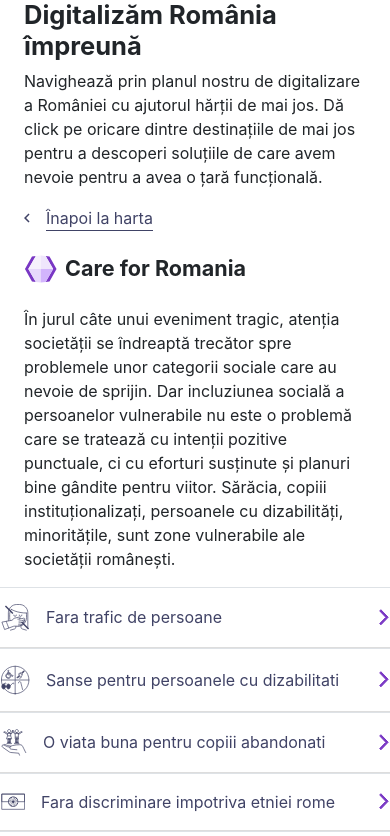
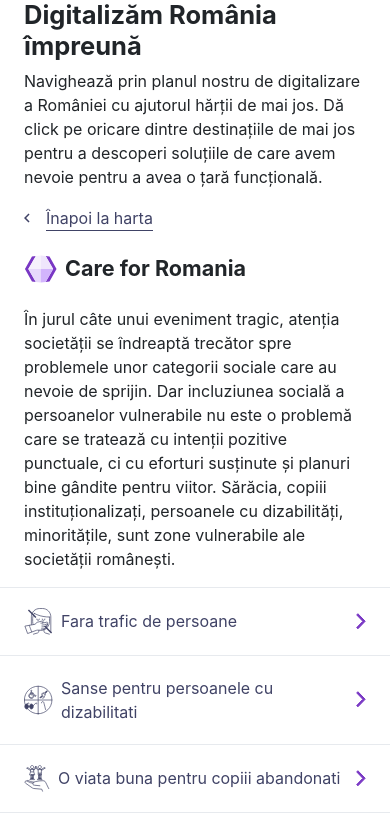
Before and after one commit to code4romania/code-for-map, a Vue app: page /code4ro/care4ro in a window 390 px wide. Shown: the top 836 px of the page. Built offline with nearby package versions, Linux system fonts and the light colour scheme.

Commit message:
updates to mobile map buttons

```diff
--- a/src/components/MobileHighwaySolutions.vue
+++ /dev/null
@@ -1,47 +0,0 @@
-<template>
-  <b-row>
-    <b-col cols="12" class="p-0 m-0">
-      <router-link
-        :to="{
-          name: 'Solution',
-          params: {
-            slug: slug,
-            _slug: highway_slug
-          }
-        }"
-      >
-        <div
-          class="d-flex align-items-center justify-content-between border-top last-child-border py-3"
-        >
-          <div class="d-flex align-items-center pl-3">
-            <img :src="icon" :alt="title" />
-            <p class="p-0 m-0 px-3">
-              {{ title }}
-            </p>
-          </div>
-          <!-- Chevron left displayed till 1024px -->
-          <img class="img-fluid mx-3" :src="chevron" alt="chevron right" />
-        </div>
-      </router-link>
-    </b-col>
-  </b-row>
-</template>
-
-<script>
-export default {
-  name: "MobileHighwaySolutions",
-  props: {
-    slug: String,
-    highway_slug: String,
-    icon: String,
-    title: String,
-    chevron: String
-  }
-};
-</script>
-
-<style scoped>
-.last-child-border:last-child {
-  border-bottom: 1px solid #ddd;
-}
-</style>
--- a/src/components/header/BackToMapLink.vue
+++ b/src/components/header/BackToMapLink.vue
@@ -1,9 +1,6 @@
 <template>
   <div class="BackToMapLink mb-4" :class="back.visible ? '' : 'd-none'">
-    <router-link
-      :to="{ name: 'Map' }"
-      class="d-inline-block"
-    >
+    <router-link :to="{ name: 'Map' }" class="d-inline-block">
       <span class="d-flex align-items-center ">
         <img :src="back.icon" alt="" />
         <span class="p-0 m-0 ml-3 text-primary border-bottom border-primary">
--- a/src/components/map/HighwayButton.vue
+++ b/src/components/map/HighwayButton.vue
@@ -2,7 +2,7 @@
   <!-- Map highway solutions button links -->
   <router-link
     :to="{ name: 'Highway' }"
-    class="badge-pill btn bg-white scale btn-fade HighwayButton"
+    class="badge-pill btn bg-white scale btn-fade d-none d-lg-block HighwayButton"
     :class="`btn-outline-${color}`"
     :style="{ top: solution_button.btn.top, left: solution_button.btn.left }"
   >
--- a/src/components/map/MapButton.vue
+++ b/src/components/map/MapButton.vue
@@ -21,7 +21,7 @@
 <script>
 export default {
   /** Component name. */
-  name: "MapButtonAndHighway",
+  name: "MapButton",
   /** Recived props. */
   props: {
     highway: Object,
--- /dev/null
+++ b/src/components/map/SegmentButton.vue
@@ -0,0 +1,31 @@
+<template>
+  <router-link
+    :to="{
+      name: 'Solution',
+      params: {
+        slug: slug,
+        _slug: highway_slug
+      }
+    }"
+    class="d-lg-none d-flex justify-content-between align-items-center SegmentButton"
+  >
+    <div class="SegmentButton-icon">
+      <img :src="icon" :alt="title" />
+    </div>
+    <div class="flex-fill mx-2">{{ title }}</div>
+    <img class="icon" :src="chevron" alt="chevron right" />
+  </router-link>
+</template>
+
+<script>
+export default {
+  name: "SegmentButton",
+  props: {
+    slug: String,
+    highway_slug: String,
+    icon: String,
+    title: String,
+    chevron: String
+  }
+};
+</script>
--- a/src/scss/_map.scss
+++ b/src/scss/_map.scss
@@ -50,3 +50,27 @@
   max-width: 180px;
   position: absolute;
 }
+
+.SegmentButton {
+  border-top: 1px solid $light-gray;
+  padding: 20px 24px;
+  // position: relative;
+
+  &:hover {
+    text-decoration: none;
+  }
+
+  &:last-child {
+    border-bottom: 1px solid $light-gray;
+  }
+}
+
+.SegmentButton-icon {
+  // position: absolute;
+  // top: 10px;
+  // left: 24px;
+}
+
+.SegmentButton-label {
+
+}
--- a/src/scss/_variables.scss
+++ b/src/scss/_variables.scss
@@ -7,6 +7,7 @@ $secondary:     #3A54A4;
 $success:       #65CC90;
 $warning:       #FFB61D;
 $dark:          #1E1E1E;
+$light-gray:    #E7EAEE;
 
 $theme-colors: () !default;
 $theme-colors: map-merge((
--- a/src/views/Highway.vue
+++ b/src/views/Highway.vue
@@ -22,7 +22,7 @@
       <!--###############################################
       ################ Map Buttons ######################
       ############################################### -->
-      <div v-for="highway in data.code4ro_map" :key="highway.slug">
+      <template v-for="highway in data.code4ro_map">
         <!-- MapButton component displayed from 1024px -->
         <MapButton
           class="d-none d-lg-block"
@@ -30,32 +30,30 @@
           :class="highway.slug !== slug ? 'btn-opacity' : ''"
           :top="highway.btn.top"
           :left="highway.btn.left"
+          v-bind:key="highway.slug"
         />
-      </div>
+      </template>
       <!--###############################################
       ################ Highway solutions ################
       ############################################### -->
-      <div
-        v-for="solution_button in code4ro_map.highway_solutions"
-        :key="solution_button.id"
-      >
+      <template v-for="solution_button in code4ro_map.highway_solutions">
         <!-- Highway component with solutions button displayed from 1024px-->
         <HighwayButton
-          class="d-none d-lg-block"
           :solution_button="solution_button"
           :color="code4ro_map.color"
+          v-bind:key="'highway-btn-lg-' + solution_button.id"
         />
 
         <!-- Highway solutions displayed till 1024px -->
-        <MobileHighwaySolutions
-          class="d-block"
+        <SegmentButton
           :slug="code4ro_map.slug"
           :highway_slug="solution_button.highway_slug"
           :icon="solution_button.icon"
           :title="solution_button.title"
           :chevron="code4ro_map.chevron_right"
+          v-bind:key="'highway-btn-' + solution_button.id"
         />
-      </div>
+      </template>
     </div>
     <!-- Bottom delimitator -->
     <Delimiter :delimiter="code4ro_map.delimiter_2" class="mt-4" />
@@ -66,8 +64,8 @@
 /** Imported components. */
 import MapButton from "../components/map/MapButton";
 import HighwayButton from "../components/map/HighwayButton";
-import MobileHighwayNameAndLogo from "../components/MobileHighwayNameAndLogo";
-import MobileHighwaySolutions from "../components/MobileHighwaySolutions";
+import MobileHighwayNameAndLogo from "../components/map/MobileHighwayNameAndLogo";
+import SegmentButton from "../components/map/SegmentButton";
 import Delimiter from "../components/Delimiter";
 
 export default {
@@ -84,7 +82,7 @@ export default {
     MapButton,
     HighwayButton,
     MobileHighwayNameAndLogo,
-    MobileHighwaySolutions,
+    SegmentButton,
     Delimiter
   },
   /** Component state. */
--- a/src/views/Project.vue
+++ b/src/views/Project.vue
@@ -84,7 +84,7 @@
 
 <script>
 /** Imported compoents */
-import MobileHighwayNameAndLogo from "../components/MobileHighwayNameAndLogo";
+import MobileHighwayNameAndLogo from "../components/map/MobileHighwayNameAndLogo";
 import Delimiter from "../components/Delimiter";
 
 export default {
--- a/src/views/Solution.vue
+++ b/src/views/Solution.vue
@@ -71,9 +71,9 @@
 
 <script>
 /** Imported components */
-import MobileHighwayNameAndLogo from "../components/MobileHighwayNameAndLogo";
+import MobileHighwayNameAndLogo from "../components/map/MobileHighwayNameAndLogo";
 import Delimiter from "../components/Delimiter";
-import MobileSolutionDescription from "../components/MobileSolutionDescription";
+import MobileSolutionDescription from "../components/map/MobileSolutionDescription";
 import SolutionStatus from "../components/map/SolutionStatus";
 import ProjectsList from "../components/map/ProjectsList";
 
```
Also changed, not shown: src/components/map/MobileHighwayNameAndLogo.vue (renamed from src/components/MobileHighwayNameAndLogo.vue), src/components/map/MobileSolutionDescription.vue (renamed from src/components/MobileSolutionDescription.vue).
